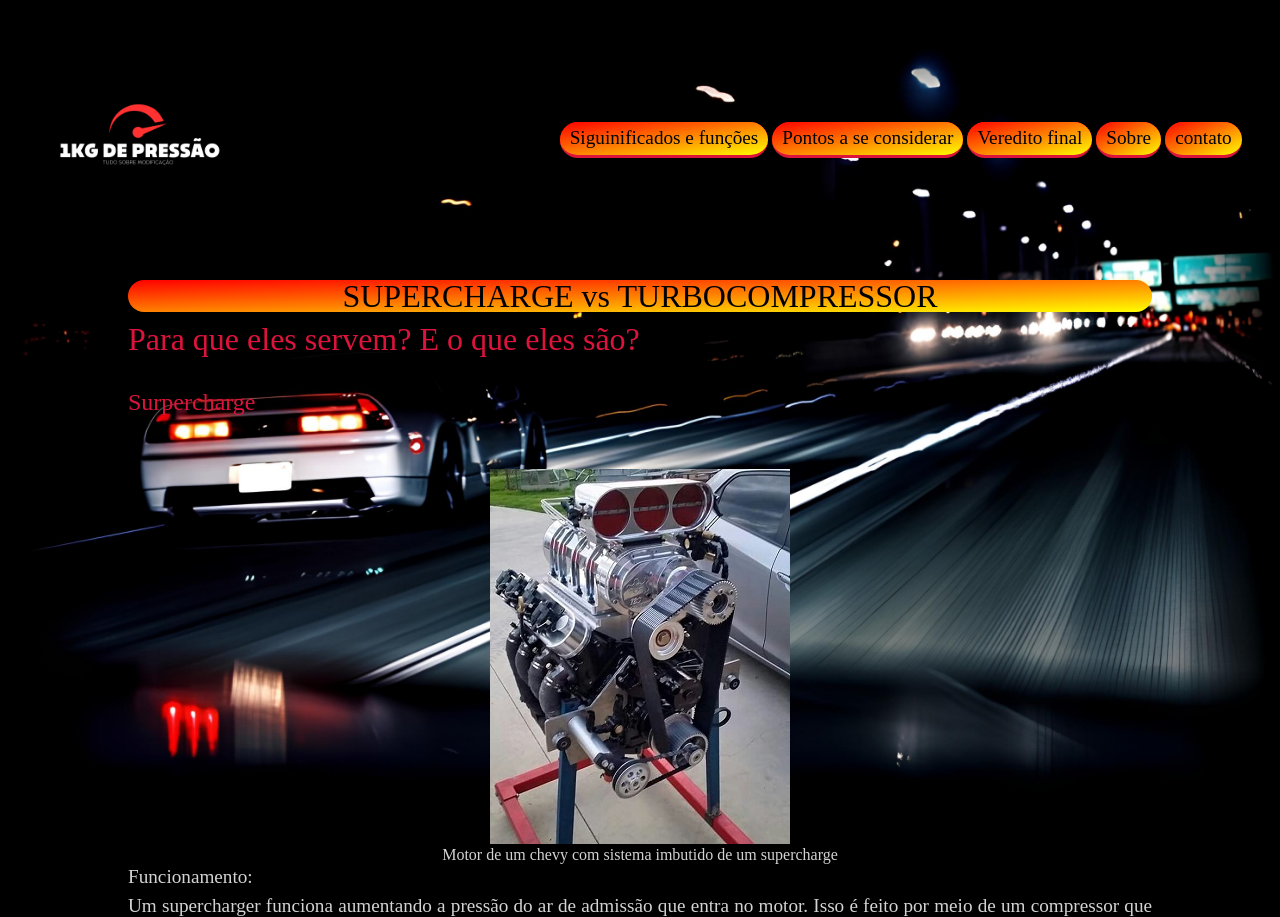
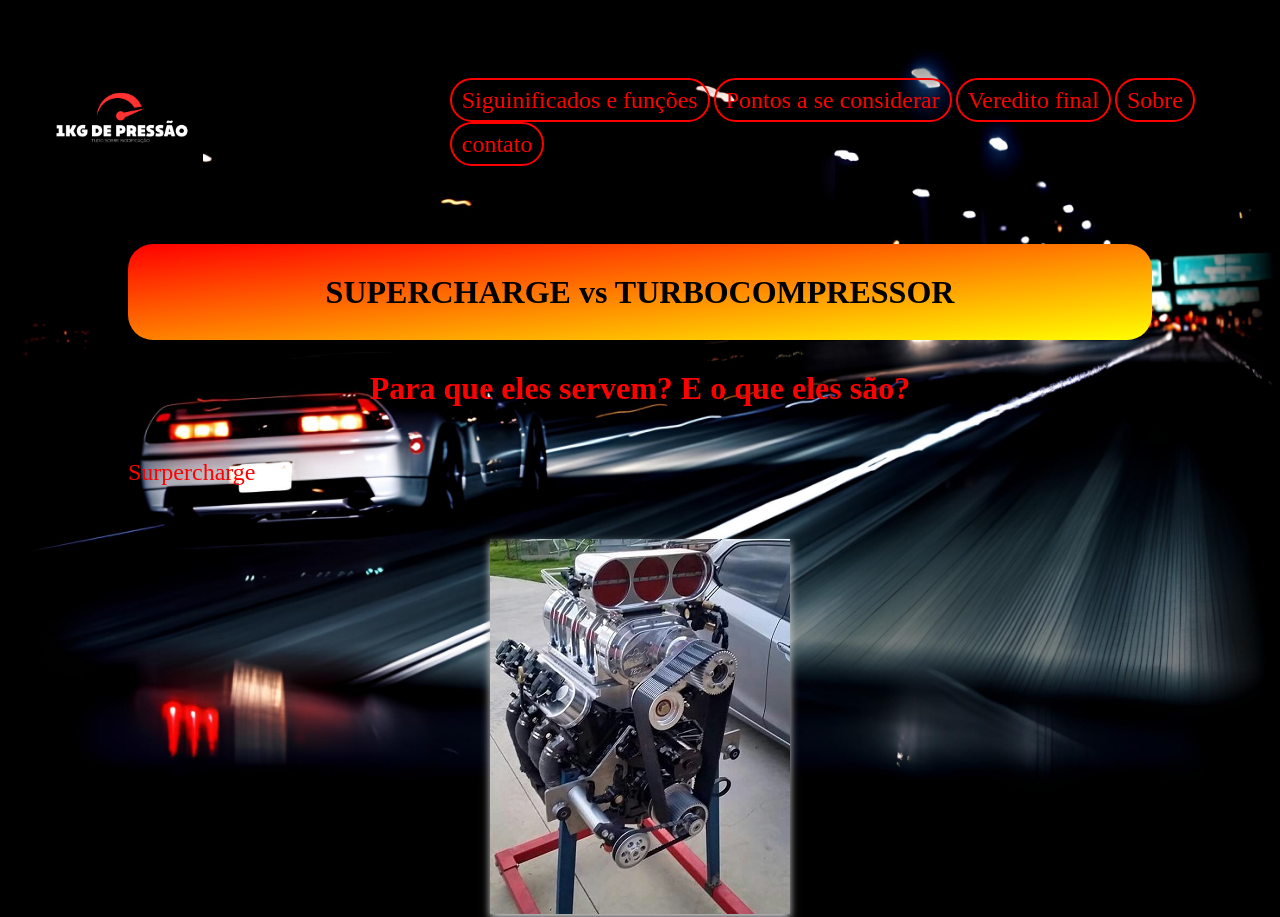
Before and after one commit to IagoEtec/MeuPrimeiroSite, a plain HTML site: page index.html in a window 1280 px wide. Shown: the top 917 px of the page. Drawn offline with Linux system fonts and the light colour scheme.

Commit message:
Ajustes imagens e no menu

```diff
--- a/css/estilo.css
+++ /dev/null
@@ -1,22 +0,0 @@
-body{
-    color:rgb(22, 0, 95);
-}
-body{
-    background-color: lightblue;
-   }
-   h1{
-        color: rgb(22, 0, 95);
-        background-color: rgb(0, 191, 255);
-        width: 303px;
-        height: 35;
-        border: 3px solid rgb(22, 0, 95);
-        overflow: visible;
-    }
-    h2{
-        color: rgb(22, 0, 95);
-        background-color: rgb(0, 191, 255);
-        width: 170px;
-        height: 35;
-        border: 3px solid rgb(22, 0, 95);
-        overflow: visible;
-    }
--- a/css/estiloreserva.css
+++ /dev/null
@@ -1,22 +0,0 @@
-body{
-    color:rgb(22, 0, 95);
-}
-body{
-    background-color: lightblue;
-   }
-   h1{
-        color: rgb(22, 0, 95);
-        background-color: rgb(0, 191, 255);
-        width: 303px;
-        height: 35;
-        border: 3px solid rgb(22, 0, 95);
-        overflow: visible;
-    }
-    h2{
-        color: rgb(22, 0, 95);
-        background-color: rgb(0, 191, 255);
-        width: 170px;
-        height: 35;
-        border: 3px solid rgb(22, 0, 95);
-        overflow: visible;
-    }
--- a/css/estilositeturbovssupercharge.css
+++ b/css/estilositeturbovssupercharge.css
@@ -9,7 +9,10 @@ body{
 }
 
 header{
-    padding:3%
+    padding:3%;
+    display: flex;
+    justify-content: space-between;
+    align-items: center;
 }
 
 #menu ul{
@@ -21,23 +24,30 @@ header{
 
 #menu ul li{
     display: inline;
-    font-size: 1.2em;
+    font-size: 1.5em;
 }
 
 #menu ul li a {
     padding: 2px 10px;
+    background: transparent;
+    border: 2px solid red;
+    color: red;
+    cursor: pointer;
+    transition: all o.2s ease-in-out;
+    border-radius: 25px;
+    text-decoration: none;
     display: inline-block;
-    text-decoration: none;
-    border-bottom: 3px solid crimson;
-    color: black;
-    background-color: red;
-    background-image: linear-gradient(to bottom right, red, yellow);
-    border-radius: 25px;
+    white-space: nowrap;
+}
+
+#menu ul li a:hover{
+    box-shadow: 0 0 15px red, inset 0 0 15px red;
+    text-shadow: 0 0 15px red;
 }
 
 
 nav{
-
+    width: 80%;
 }
 
 main{
@@ -63,14 +73,14 @@ h2{
     line-height: 1.7;
     height:auto;
     width:auto;
-    color: crimson;
+    color: red;
     font-size: xx-large;
 }
 
 h3{
 
     font-size: x-large;
-    color: crimson;
+    color: red;
     line-height: 3;
 }
 
@@ -89,7 +99,7 @@ section{
 }
 
 footer{
-    color: crimson;
+    color: red;
     padding: 3%
 }
 
@@ -105,12 +115,27 @@ footer{
    align-items: center;
 }
 
-figure{
+figure img{
     text-align: center;
     display: inline-block;
+    box-shadow: 0px 4px 8px lightgray;
+    max-width: 100%;
+    height: auto;
+}
+
+figure figcaption{
+    margin: 1.0em;
+    text-align: center;
+    color: lightgray;
 }
 
 .caixa-imagem{
     text-align: center;
     margin-top: 3%;
 }
+
+.titulos{
+ line-height: 3;
+ text-align: center;
+ font-weight: bold;
+}
--- a/index.html
+++ b/index.html
@@ -16,7 +16,7 @@
             <img src="img/1kgDePressão.png" alt="logotipo 1kg de pressão">
         </div>
 
-        <nav id="menu">
+    <nav id="menu">
 
         <ul>
             <li><a href="#">Siguinificados e funções</a></li>
@@ -35,7 +35,7 @@
             SUPERCHARGE vs TURBOCOMPRESSOR
         </h1>
 
-        <h2 id="chance color" class="titulos">
+        <h2 class="titulos">
             Para que eles servem? E o que eles são?
         </h2>
 
@@ -96,7 +96,7 @@
 
         </section>
         <section>
-            <h2>
+            <h2 class="titulos">
                 Pontos a se considerar
             </h2>
 
@@ -112,7 +112,7 @@
             </p>
         </section>
         <section>
-            <h2>
+            <h2 class="titulos">
                 Veredito final
             </h2>
                 <p>Ao decidir entre um supercharger e um turbocharger para melhorar o desempenho do seu veículo, é crucial avaliar várias considerações. Ambos os sistemas de sobrealimentação têm suas próprias características e benefícios.
@@ -125,7 +125,7 @@
 
     </main>
     <footer>
-        <p>Rodapé da Página</p>
+        <p>Criado por Iago de Almeida Coelho, produção autoral, e com os direitos reservados</p>
     </footer>
 </body>
 </html>
```
Also changed, not shown: cssinternoline.html (deleted, +0 -55 lines), outro.html (deleted, +0 -28 lines), reserva.html (deleted, +0 -43 lines).
